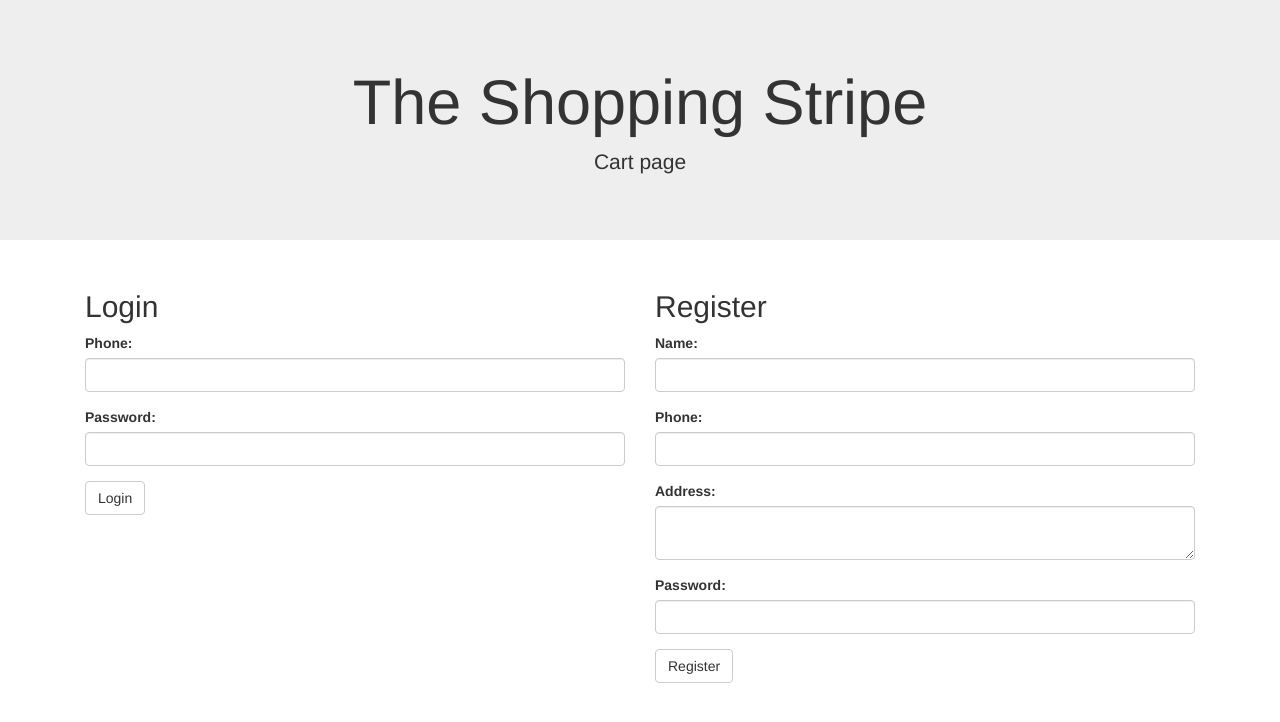
After one commit to amal2hats/shopping_stripe, a PHP site: page /user.php in a window 1280 px wide. The commit adds this page. Shown: the top 722 px of the page. Run offline with PHP 8.4, Linux system fonts and the light colour scheme.

Commit message:
changes latest

```diff
--- a/index.php
+++ b/index.php
@@ -8,7 +8,13 @@ $productList = $prodObj->getProducts();
 <div class="jumbotron text-center">
   <h1>The Shopping Stripe</h1>
   <p>Stripe enabled shopping cart demo</p>
+  <?php if(isset($_SESSION['login_user'])){ ?>
+    <a class="btn btn-info" href="user.php?logout=true">Logout</a>
+  <?php }else{ ?>
+    <a class="btn btn-info" href="user.php">User Login</a>
+    <?php } ?>
 </div>
+
 
 <div class="container">
   <div class="row">
--- /dev/null
+++ b/models/Users_model.php
@@ -0,0 +1,44 @@
+<?php
+
+class Users_model{
+
+  public $conn;
+
+  function __construct() {
+
+      $servername = "localhost";
+      $username = "root";
+      $password = "2hatslogic";
+      $dbname = "shopping_stripe";
+      try {
+        $this->conn = new PDO("mysql:host=$servername;dbname=$dbname", $username, $password);
+        // set the PDO error mode to exception
+        $this->conn->setAttribute(PDO::ATTR_ERRMODE, PDO::ERRMODE_EXCEPTION);
+       // echo "Connection success";
+      } catch(PDOException $e) {
+        echo "Connection failed: " . $e->getMessage();
+      }
+  }
+
+  public function getUser()
+  {
+    $sql = "SELECT * FROM users where phone = '".$_POST["phone"]."' and password = '".$_POST["password"]."'";
+    $result = $this->conn->query($sql);
+    return $result->fetch();
+  }
+
+  public function setUser()
+  {
+
+    $sql = "INSERT INTO users (name, phone, address,password)
+    VALUES ('".$_POST["name"]."','".$_POST["phone"]."' ,'".$_POST["address"]."','".$_POST["password"]."')";
+    $stmt = $this->conn->prepare($sql);
+    $stmt->execute();
+  }
+
+
+
+
+}
+
+?>
--- /dev/null
+++ b/user.php
@@ -0,0 +1,95 @@
+<?php
+include "_parts/header.php";
+
+$userObj = new Users_model();
+
+if(isset($_GET['logout'])){
+
+   session_unset();
+
+}
+
+if(isset($_SESSION['login_user'])){
+
+  header("Location: index.php");
+  die();
+
+}
+
+if(isset($_POST['login'])){
+
+  $user = $userObj->getUser();
+
+  if($user!=false)
+  {
+    $_SESSION['login_user'] = $user['id'];
+  }
+
+}
+
+if(isset($_POST['register'])){
+
+  $userObj->setUser();
+
+}
+
+
+?>
+
+
+<div class="jumbotron text-center">
+  <h1>The Shopping Stripe</h1>
+  <p>Cart page</p>
+</div>
+
+<div class="container">
+  <div class="row">
+    <div class="col-md-12">
+        <div class="col-md-6">
+          <h2>Login</h2>
+            <form action="" method="POST">
+            <div class="form-group">
+              <label for="phone">Phone:</label>
+              <input type="number" class="form-control" name="phone">
+            </div>
+            <div class="form-group">
+              <label for="password">Password:</label>
+              <input type="password" class="form-control" name="password">
+            </div>
+
+            <button type="submit" name="login" class="btn btn-default">Login</button>
+          </form>
+      </div>
+
+      <div class="col-md-6">
+          <h2>Register</h2>
+            <form action="" method="POST">
+            <div class="form-group">
+              <label for="name">Name:</label>
+              <input type="text" class="form-control" name="name">
+            </div>
+
+            <div class="form-group">
+              <label for="phone">Phone:</label>
+              <input type="number" class="form-control" name="phone">
+            </div>
+
+            <div class="form-group">
+              <label for="address">Address:</label>
+              <textarea class="form-control" name="address" name="address"></textarea>
+            </div>
+
+            <div class="form-group">
+              <label for="password">Password:</label>
+              <input type="password" class="form-control" name="password">
+            </div>
+
+            <button type="submit" name="register" class="btn btn-default">Register</button>
+          </form>
+      </div>
+
+    </div>
+  </div>
+</div>
+</body>
+</html>
```
Also changed, not shown: models/Proucts_model.php (+7 -5 lines), 2 other files.
